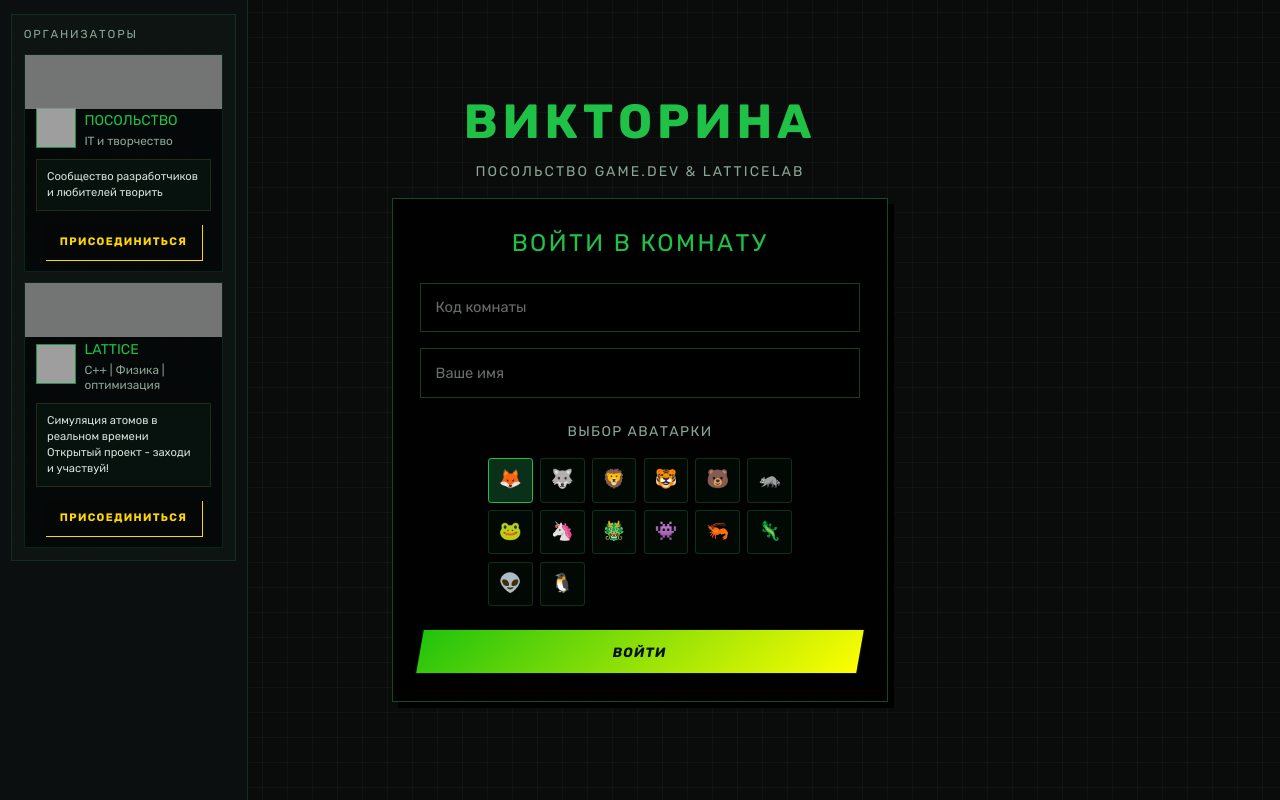
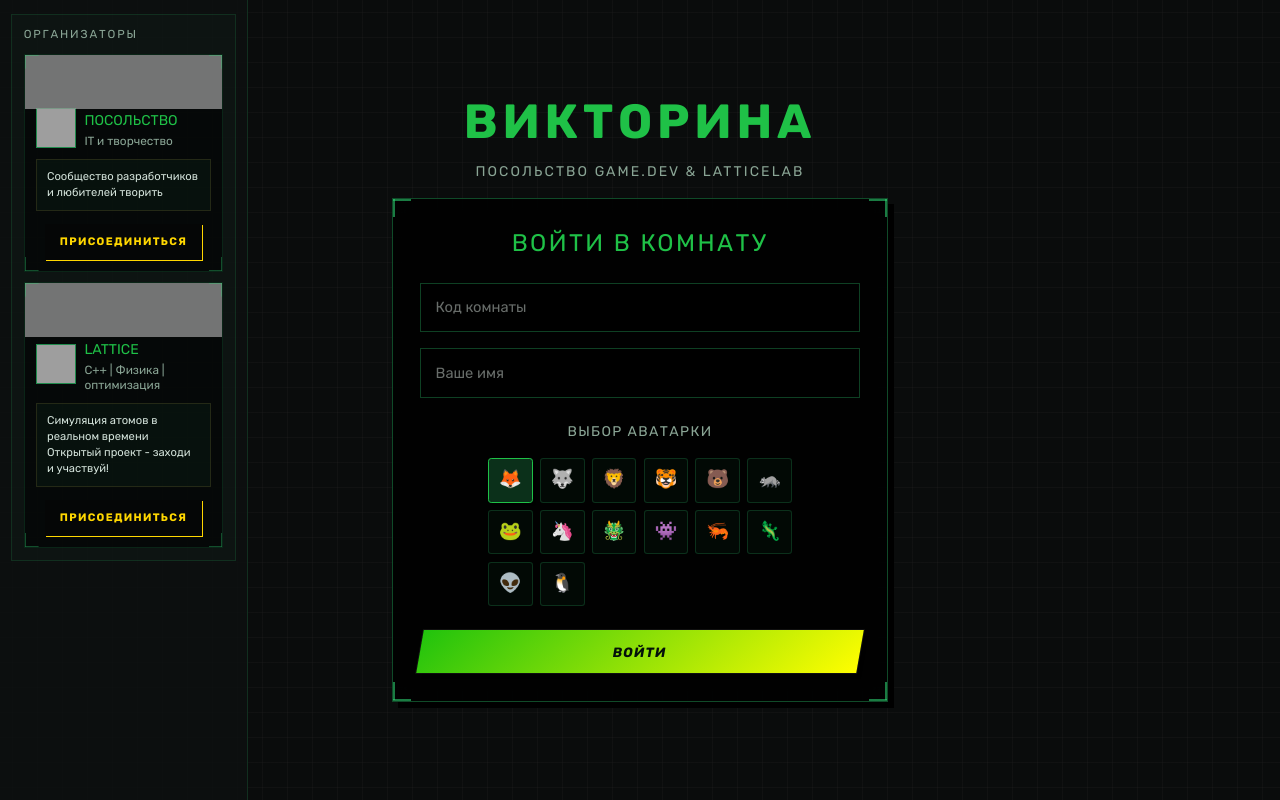
Before and after one commit to KLeyman-228/QuizWeb, a Django app: page / in a window 1280 px wide. Run offline with Django 5.2, Linux system fonts and the light colour scheme; some libraries are stand-ins or nearby versions; grey boxes are pictures that could not be loaded.

Commit message:
cards update

```diff
--- a/static/css/style.css
+++ b/static/css/style.css
@@ -141,9 +141,22 @@ textarea {
 }
 
 .card {
+    --card-corner-color: rgba(46, 213, 115, 0.58);
+    --card-corner-long: 1.15rem;
+    --card-corner-thick: 2px;
+    position: relative;
     width: 100%;
     padding: clamp(1rem, 2.3vw, 1.7rem);
-    background: var(--bg-card);
+    background:
+        linear-gradient(var(--card-corner-color), var(--card-corner-color)) top left / var(--card-corner-long) var(--card-corner-thick) no-repeat,
+        linear-gradient(var(--card-corner-color), var(--card-corner-color)) top left / var(--card-corner-thick) var(--card-corner-long) no-repeat,
+        linear-gradient(var(--card-corner-color), var(--card-corner-color)) top right / var(--card-corner-long) var(--card-corner-thick) no-repeat,
+        linear-gradient(var(--card-corner-color), var(--card-corner-color)) top right / var(--card-corner-thick) var(--card-corner-long) no-repeat,
+        linear-gradient(var(--card-corner-color), var(--card-corner-color)) bottom left / var(--card-corner-long) var(--card-corner-thick) no-repeat,
+        linear-gradient(var(--card-corner-color), var(--card-corner-color)) bottom left / var(--card-corner-thick) var(--card-corner-long) no-repeat,
+        linear-gradient(var(--card-corner-color), var(--card-corner-color)) bottom right / var(--card-corner-long) var(--card-corner-thick) no-repeat,
+        linear-gradient(var(--card-corner-color), var(--card-corner-color)) bottom right / var(--card-corner-thick) var(--card-corner-long) no-repeat,
+        var(--bg-card);
     border: 1px solid rgba(46, 213, 115, 0.34);
     border-radius: var(--radius);
     box-shadow: var(--shadow-soft);
@@ -151,12 +164,33 @@ textarea {
 }
 
 .discord-card {
+    position: relative;
     width: 100%;
     overflow: hidden;
     background: rgba(0, 0, 0, 0.58);
     border: 1px solid rgba(46, 213, 115, 0.14);
     border-radius: 0;
     box-shadow: none;
+}
+
+.discord-card::before {
+    --card-corner-color: rgba(46, 213, 115, 0.34);
+    --card-corner-long: 0.85rem;
+    --card-corner-thick: 1px;
+    content: "";
+    position: absolute;
+    inset: 0;
+    z-index: 2;
+    pointer-events: none;
+    background:
+        linear-gradient(var(--card-corner-color), var(--card-corner-color)) top left / var(--card-corner-long) var(--card-corner-thick) no-repeat,
+        linear-gradient(var(--card-corner-color), var(--card-corner-color)) top left / var(--card-corner-thick) var(--card-corner-long) no-repeat,
+        linear-gradient(var(--card-corner-color), var(--card-corner-color)) top right / var(--card-corner-long) var(--card-corner-thick) no-repeat,
+        linear-gradient(var(--card-corner-color), var(--card-corner-color)) top right / var(--card-corner-thick) var(--card-corner-long) no-repeat,
+        linear-gradient(var(--card-corner-color), var(--card-corner-color)) bottom left / var(--card-corner-long) var(--card-corner-thick) no-repeat,
+        linear-gradient(var(--card-corner-color), var(--card-corner-color)) bottom left / var(--card-corner-thick) var(--card-corner-long) no-repeat,
+        linear-gradient(var(--card-corner-color), var(--card-corner-color)) bottom right / var(--card-corner-long) var(--card-corner-thick) no-repeat,
+        linear-gradient(var(--card-corner-color), var(--card-corner-color)) bottom right / var(--card-corner-thick) var(--card-corner-long) no-repeat;
 }
 
 .discord-banner {
@@ -513,11 +547,23 @@ textarea {
 
 .player-card,
 .player-card-sm {
-    border: 1px solid rgb(165 255 86 / 10%);
-    border-radius: 1rem;
-    background: rgb(6 11 6);
+    --card-corner-color: rgba(46, 213, 115, 0.48);
+    --card-corner-long: 0.9rem;
+    --card-corner-thick: 2px;
+    border: 1px solid rgba(46, 213, 115, 0.22);
+    border-radius: var(--radius);
+    background:
+        linear-gradient(var(--card-corner-color), var(--card-corner-color)) top left / var(--card-corner-long) var(--card-corner-thick) no-repeat,
+        linear-gradient(var(--card-corner-color), var(--card-corner-color)) top left / var(--card-corner-thick) var(--card-corner-long) no-repeat,
+        linear-gradient(var(--card-corner-color), var(--card-corner-color)) top right / var(--card-corner-long) var(--card-corner-thick) no-repeat,
+        linear-gradient(var(--card-corner-color), var(--card-corner-color)) top right / var(--card-corner-thick) var(--card-corner-long) no-repeat,
+        linear-gradient(var(--card-corner-color), var(--card-corner-color)) bottom left / var(--card-corner-long) var(--card-corner-thick) no-repeat,
+        linear-gradient(var(--card-corner-color), var(--card-corner-color)) bottom left / var(--card-corner-thick) var(--card-corner-long) no-repeat,
+        linear-gradient(var(--card-corner-color), var(--card-corner-color)) bottom right / var(--card-corner-long) var(--card-corner-thick) no-repeat,
+        linear-gradient(var(--card-corner-color), var(--card-corner-color)) bottom right / var(--card-corner-thick) var(--card-corner-long) no-repeat,
+        rgb(6 11 6);
     text-align: center;
-    box-shadow: 5px 8px 0 rgb(0 0 0)
+    box-shadow: 5px 8px 0 rgb(0 0 0);
 }
 
 .player-card {
@@ -1010,7 +1056,7 @@ textarea {
 
     .card {
         padding: 1rem;
-        border-radius: 1rem;
+        border-radius: var(--radius);
     }
 
     .avatar-row {
```
